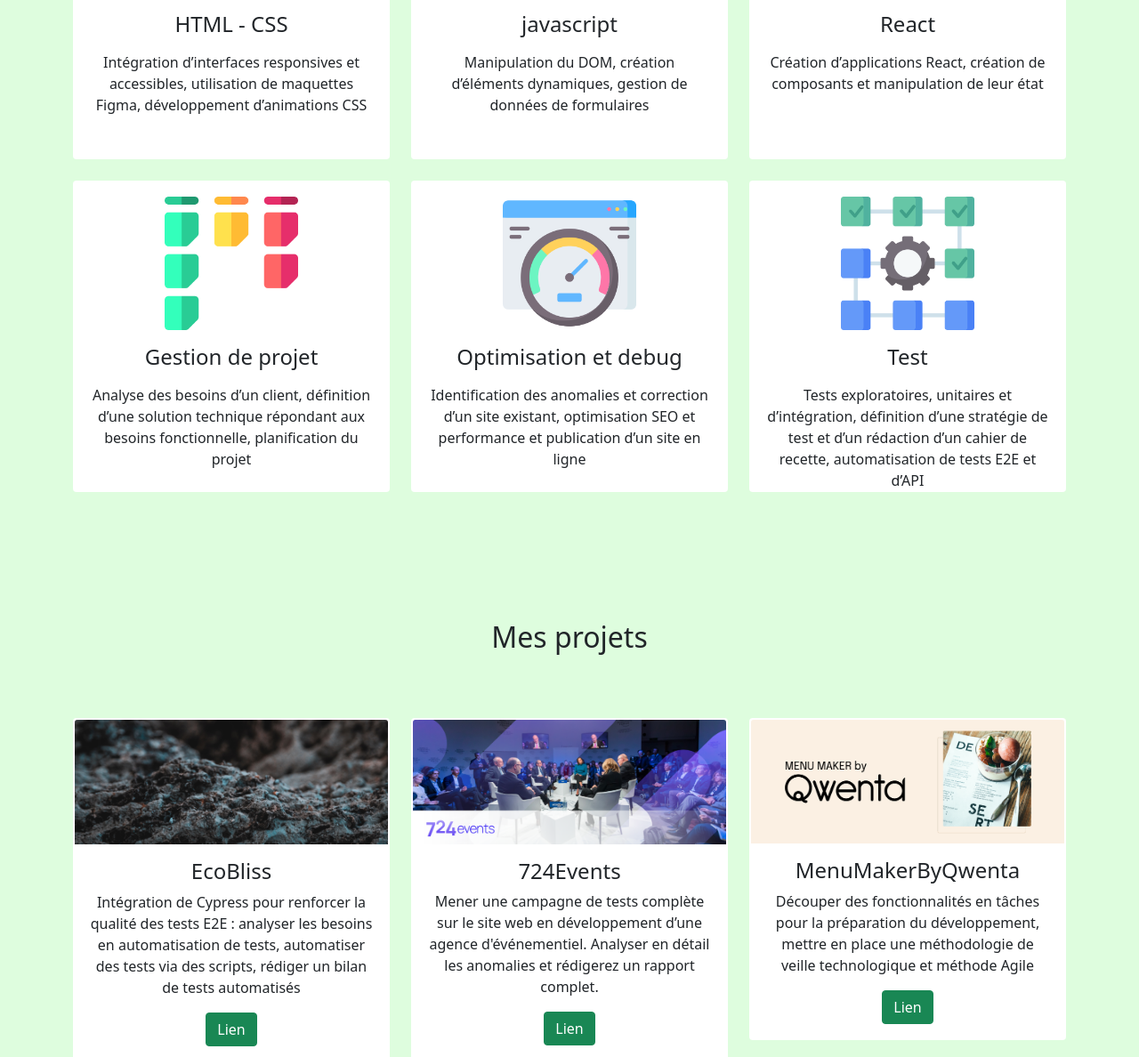
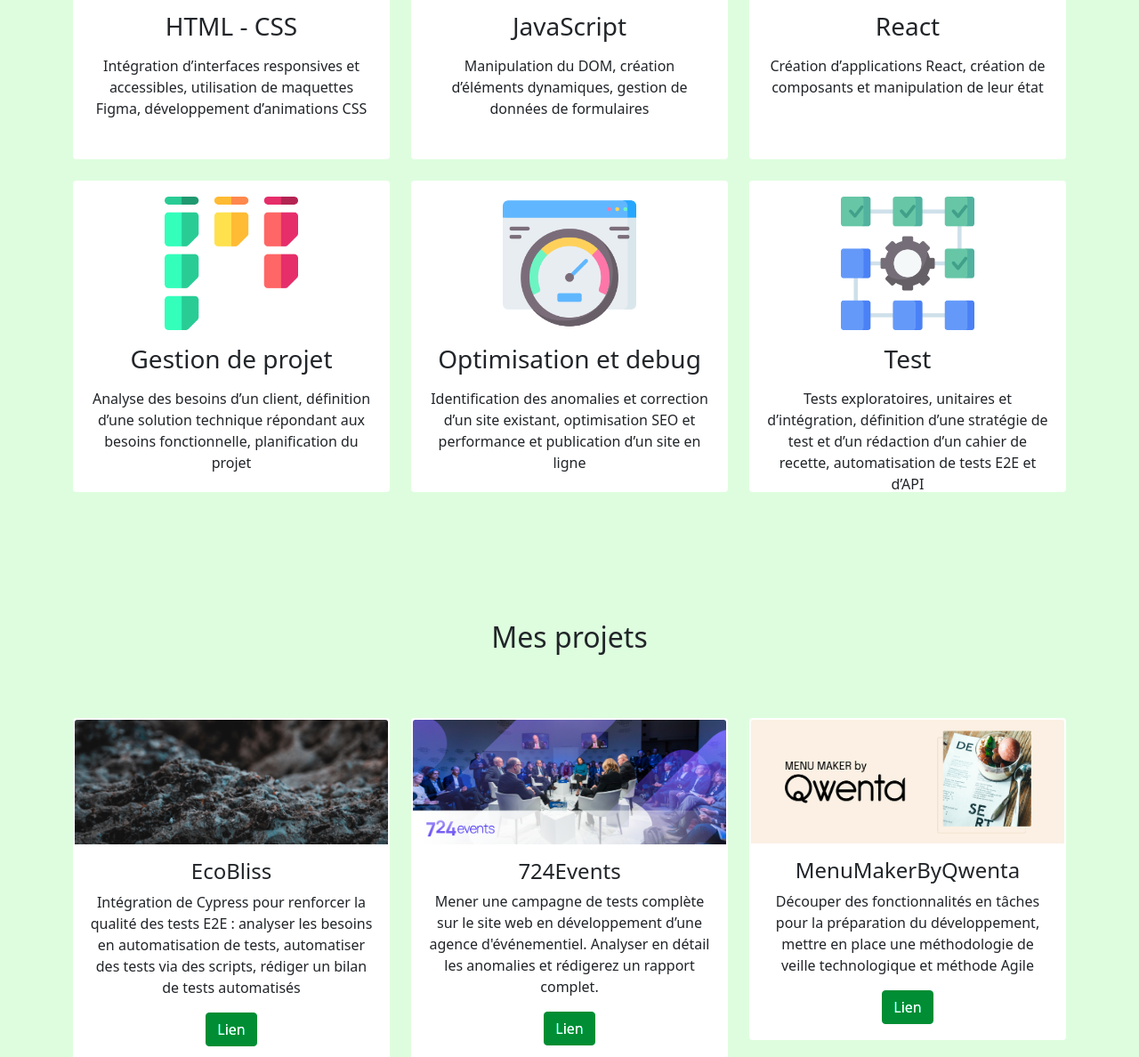
Before and after one commit to LarysaK/Portfolio_OP_P12, a plain HTML site: page index.html in a window 1280 px wide. Shown: the part 1872-3060 px from the top of the page at 89% size. Drawn offline with nearby package versions, Linux system fonts and the light colour scheme.

Commit message:
words correction

```diff
--- a/data/skills.json
+++ b/data/skills.json
@@ -6,7 +6,7 @@
     },
     {
         "image": "js.jpg",
-        "title": "javascript",
+        "title": "JavaScript",
         "text": "Manipulation du DOM, création d’éléments dynamiques, gestion de données de formulaires"
     },
     {
--- a/index.html
+++ b/index.html
@@ -125,7 +125,7 @@
                 <div class="col-lg-4 mt-4 contactColumn">
                     <i class="fa-brands fa-linkedin-in fa-4x"></i>
                     <h4>LinkedIn</h4>
-                    <p><a href="https://www.linkedin.com/in/larysa-karahieorhii?utm_source=share&utm_campaign=share_via&utm_content=profile&utm_medium=ios_app" target="_blank">Larysa Karahieorhii</a></p>
+                    <p class="linkedin"><a href="https://www.linkedin.com/in/larysa-karahieorhii?utm_source=share&utm_campaign=share_via&utm_content=profile&utm_medium=ios_app" target="_blank">Larysa Karahieorhii</a></p>
                 </div>
             </div>
         </div>
--- a/script/script.js
+++ b/script/script.js
@@ -49,8 +49,8 @@ function createSkillsFromJSON() {
                 card.innerHTML = `
                     <div class="card skillsText">
                         <div class="card-body">
-                            <img src="./images/${item.image}" />
-                            <h4 class="card-title mt-3">${item.title}</h4>
+                            <img src="./images/${item.image || "No image available"}" />
+                            <h3 class="card-title mt-3">${item.title || "No title available"}</h3>
                             <p class="card-text mt-3">${item.text || "No description available"}</p>
                         </div>
                     </div>
--- a/style.css
+++ b/style.css
@@ -174,6 +174,11 @@ a:hover {
 	color: #198754;
 }
 
+a {
+    filter: contrast(1.75) !important;
+
+}
+
 /* footer */
 
 /* Mobile Devices (320px - 480px) */
```
